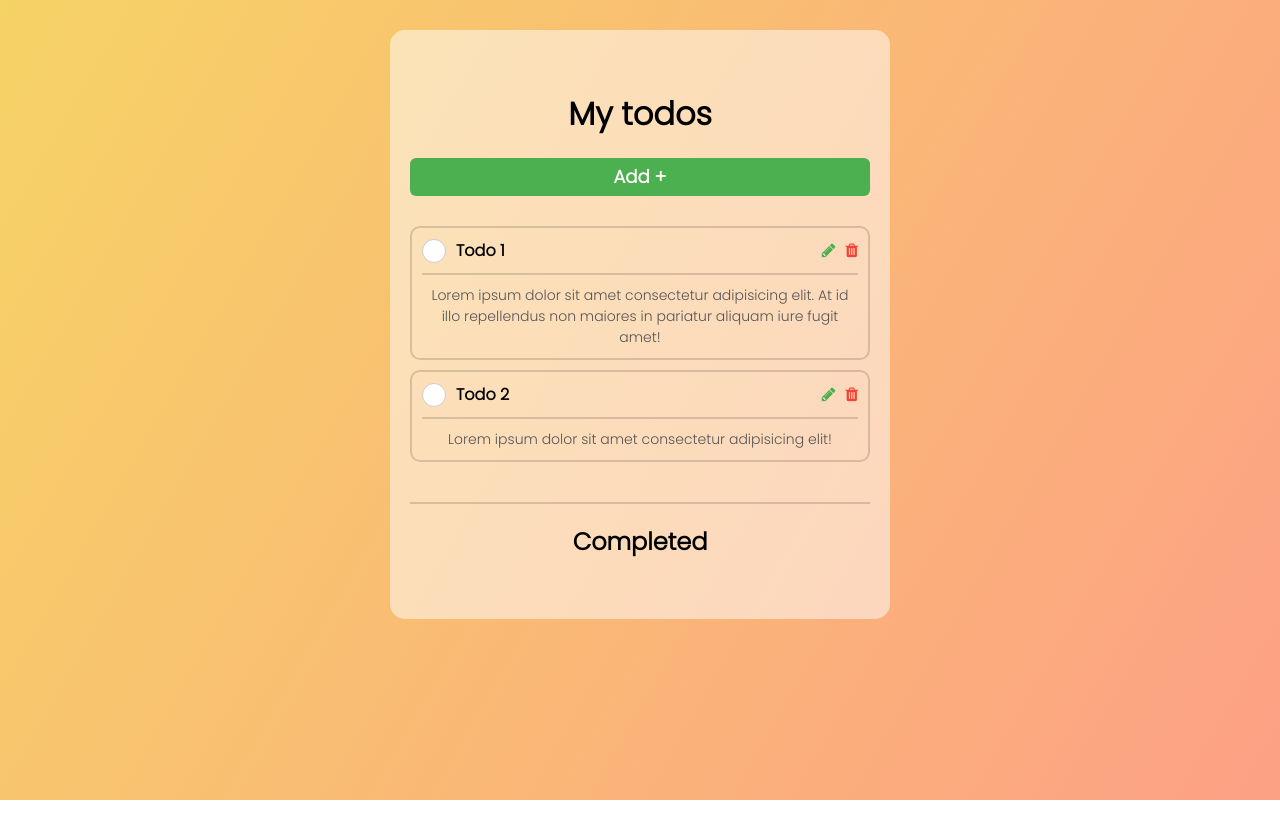
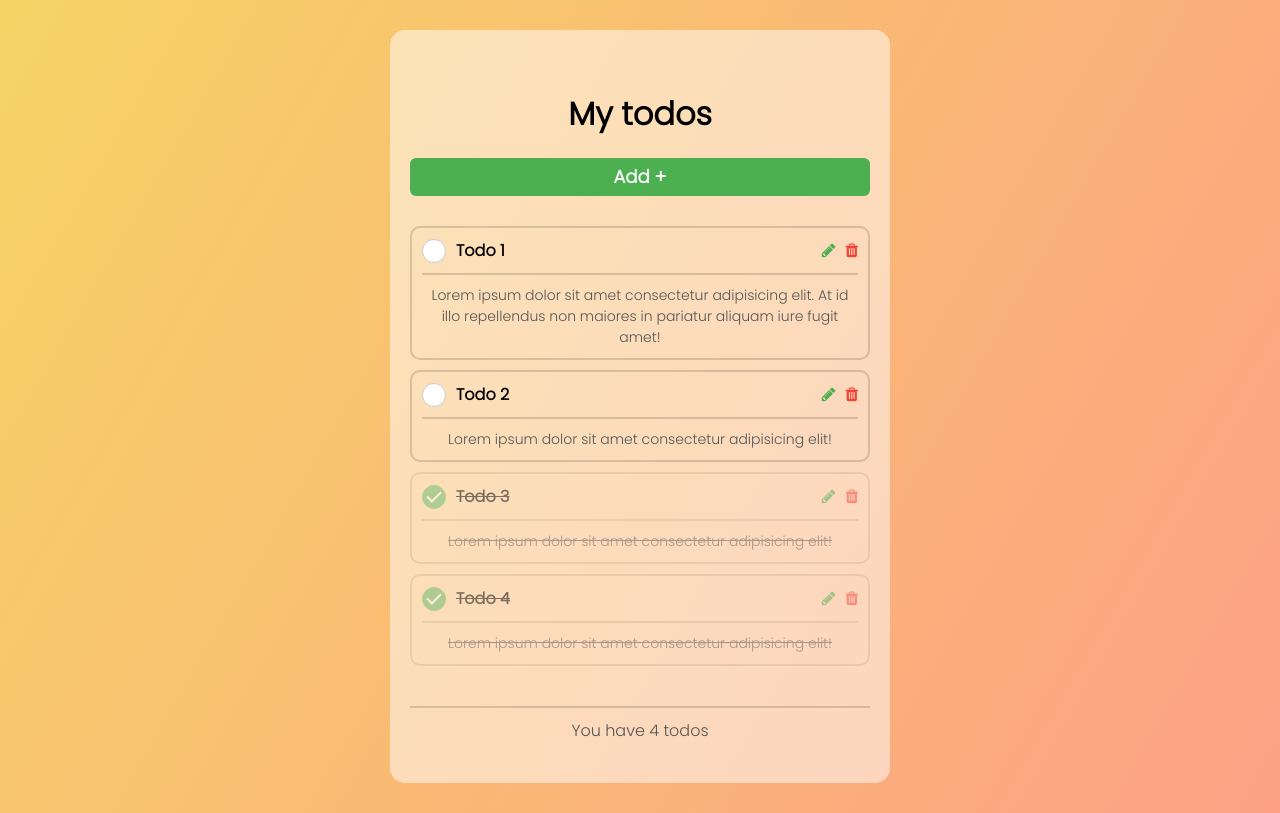
Before and after one commit to SkillBrainFrontend/todo-app-Flor77, a React (Create React App) app: page / in a window 1280 px wide. Built offline with nearby package versions, Linux system fonts and the light colour scheme.

Commit message:
rest one map todos

```diff
--- a/src/App.css
+++ b/src/App.css
@@ -47,3 +47,8 @@
 h1 {
   margin: 20px 0;
 }
+
+p {
+  font-size: 1rem;
+  color: #555;
+}
--- a/src/App.jsx
+++ b/src/App.jsx
@@ -1,8 +1,6 @@
 import React from "react";
 import Card from "./components/card/Card";
-import Input from "./components/input/Input";
 import TodoItem from "./components/todo-item/TodoItem";
-import TextArea from "./components/input/TextArea";
 import Button from "./components/button/Button";
 import AddTodoForm from "./components/form/AddTodoForm";
 import Modal from "./components/modal/Modal";
@@ -97,7 +95,7 @@ function App() {
           <Button onClick={openModal}>Add +</Button>
           <div className="list-container">
             {todos
-              .filter((item) => item.completed === false)
+              // .filter((item) => item.completed === false)
               .map((item, index) => (
                 <TodoItem
                   openModal={openModal}
@@ -116,8 +114,8 @@ function App() {
 
           <div className="separator"></div>
 
-          <h2>Completed</h2>
-          {/* <div className="list-container">
+          {/* <h2>Completed</h2>
+          <div className="list-container">
             {todos
               .filter((item) => item.completed === true)
               .map((item, index) => (
@@ -135,6 +133,7 @@ function App() {
                 />
               ))}
           </div> */}
+          <p>{`You have ${todos.length} todos`}</p>
         </Card>
       </div>
       <Modal onClose={closeModal} isOpen={isOpen}>
```
